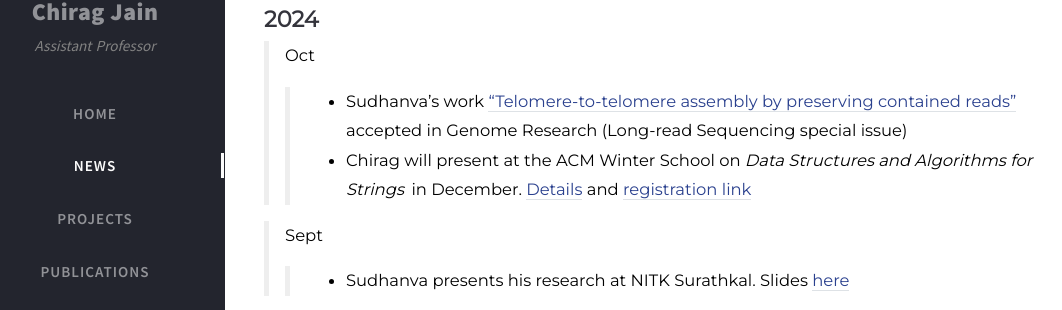
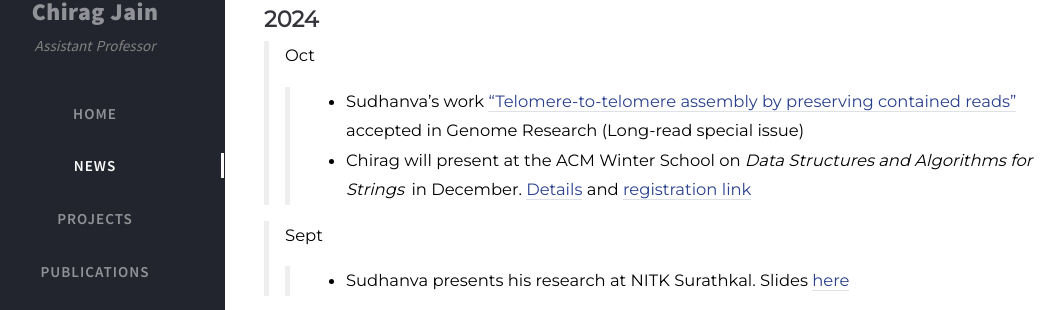
Before and after one commit to at-cg/at-cg.github.io, a Jekyll site: the page built from tabs/new.md, in a window 1280 px wide and 900 px high. Shown: the part 162-472 px from the top of the window, without its empty margins (35-1097 px from the left). Built offline with Jekyll 4.4.1, drawn with Linux system fonts in a browser that asks for light colours; nearby versions of some CDN libraries; comment, search, counter and statistics services are not loaded.

Commit message:
Update new.md

```diff
--- a/tabs/new.md
+++ b/tabs/new.md
@@ -22,7 +22,7 @@ type: news
 ## **2024**
 
 >Oct
->> - Sudhanva's work ["Telomere-to-telomere assembly by preserving contained reads"](https://doi.org/10.1101/gr.279311.124) accepted in Genome Research (Long-read Sequencing special issue)
+>> - Sudhanva's work ["Telomere-to-telomere assembly by preserving contained reads"](https://doi.org/10.1101/gr.279311.124) accepted in Genome Research (Long-read special issue)
 >> - Chirag will present at the ACM Winter School on _Data Structures and Algorithms for Strings_ in December. [Details](https://docs.google.com/document/d/1NR3BE_NV4kqBF7v5qxFxnm1MP1fMHlyl/edit) and [registration link](https://docs.google.com/forms/d/1Uo-xzpUelEclwUY3VkkWHFsZ9S9QkQUb20uW6c7bQDk/edit)
 
 >Sept
```
